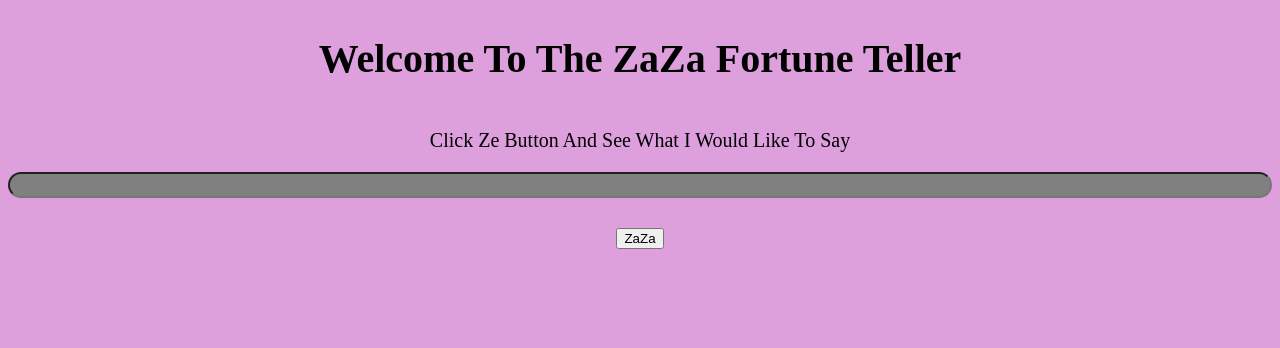
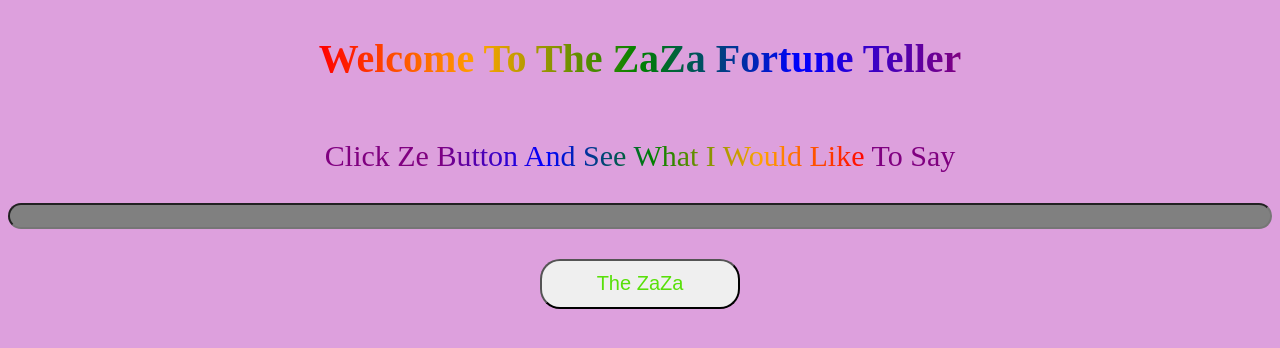
Before and after one commit to NickHChan/Random-Fortune-Teller, a plain HTML site: page index.html in a window 1280 px wide. Shown: the top 348 px of the page. Drawn offline with Linux system fonts and the light colour scheme.

Commit message:
added gradient colors to text

```diff
--- a/index.html
+++ b/index.html
@@ -16,7 +16,7 @@
         <input class="inputBox" type="text" readonly>
     </div>
     <div class="buttonBox">
-        <button>ZaZa</button>
+        <button>The ZaZa</button>
     </div>
 </body>
 </html>
--- a/styles.css
+++ b/styles.css
@@ -10,10 +10,19 @@ h1{
     font-size: 40px;
     display: flex;
     align-self: center;
+    background-image: linear-gradient(to right, red , orange, green, blue,purple);
+    background-clip: text;
+    -webkit-text-fill-color: transparent;
+    background-color: #f3ec78;
 }
 
 p{
-    font-size: 20px;
+    font-size: 30px;
+    background-image: linear-gradient(to right, purple 50%,blue,green,orange,red);
+    background-size:68%;
+    background-clip: text;
+    -webkit-text-fill-color: transparent;
+    background-color: aqua;
 };
 
 .firstPBox{
@@ -39,3 +48,12 @@ p{
     background-color: gray;
     border-radius: 3em;
 }
+
+button{
+    height: 50px;
+    width: 200px;
+    border-radius: 1em;
+    font-size: 20px;
+    color:rgb(88, 224, 9);
+
+}
```
